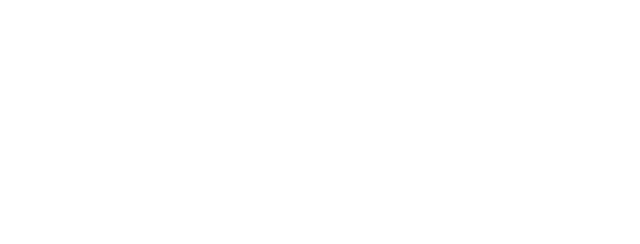
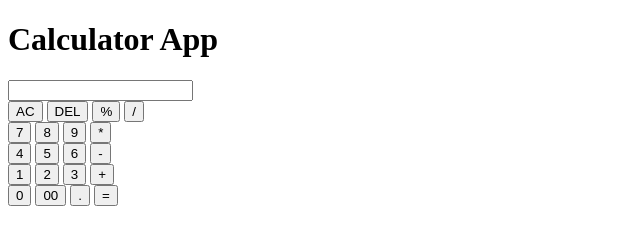
Before and after one commit to AdwayB/CalculatorApp, a plain HTML site: page index.html in a window 1280 px wide. Shown: the whole page, without its empty margins (0-640 px from the left). Drawn offline with Linux system fonts and the light colour scheme.

Commit message:
Index Complete.

```diff
--- a/index.html
+++ b/index.html
@@ -1,12 +1,63 @@
 <!DOCTYPE html>
 <html lang="en">
+
 <head>
     <meta charset="UTF-8">
     <meta http-equiv="X-UA-Compatible" content="IE=edge">
     <meta name="viewport" content="width=device-width, initial-scale=1.0">
-    <title>Document</title>
+    <title>Calculator</title>
 </head>
+
 <body>
 
+    <div class="name">
+        <h1>Calculator App</h1>
+    </div>
+
+    <div class="container">
+        <form action="">
+
+            <input type="text" id="answer">
+
+            <div class="buttons">
+                <input type="button" value="AC">
+                <input type="button" value="DEL">
+                <input type="button" value="%">
+                <input type="button" value="/">
+            </div>
+
+            <div class="buttons">
+                <input type="button" value="7">
+                <input type="button" value="8">
+                <input type="button" value="9">
+                <input type="button" value="*">
+            </div>
+
+            <div class="buttons">
+                <input type="button" value="4">
+                <input type="button" value="5">
+                <input type="button" value="6">
+                <input type="button" value="-">
+            </div>
+
+            <div class="buttons">
+                <input type="button" value="1">
+                <input type="button" value="2">
+                <input type="button" value="3">
+                <input type="button" value="+">
+            </div>
+
+            <div class="buttons">
+                <input type="button" value="0">
+                <input type="button" value="00">
+                <input type="button" value=".">
+                <input type="button" value="=">
+            </div>
+
+        </form>
+    </div>
+
+
 </body>
+
 </html>
```
